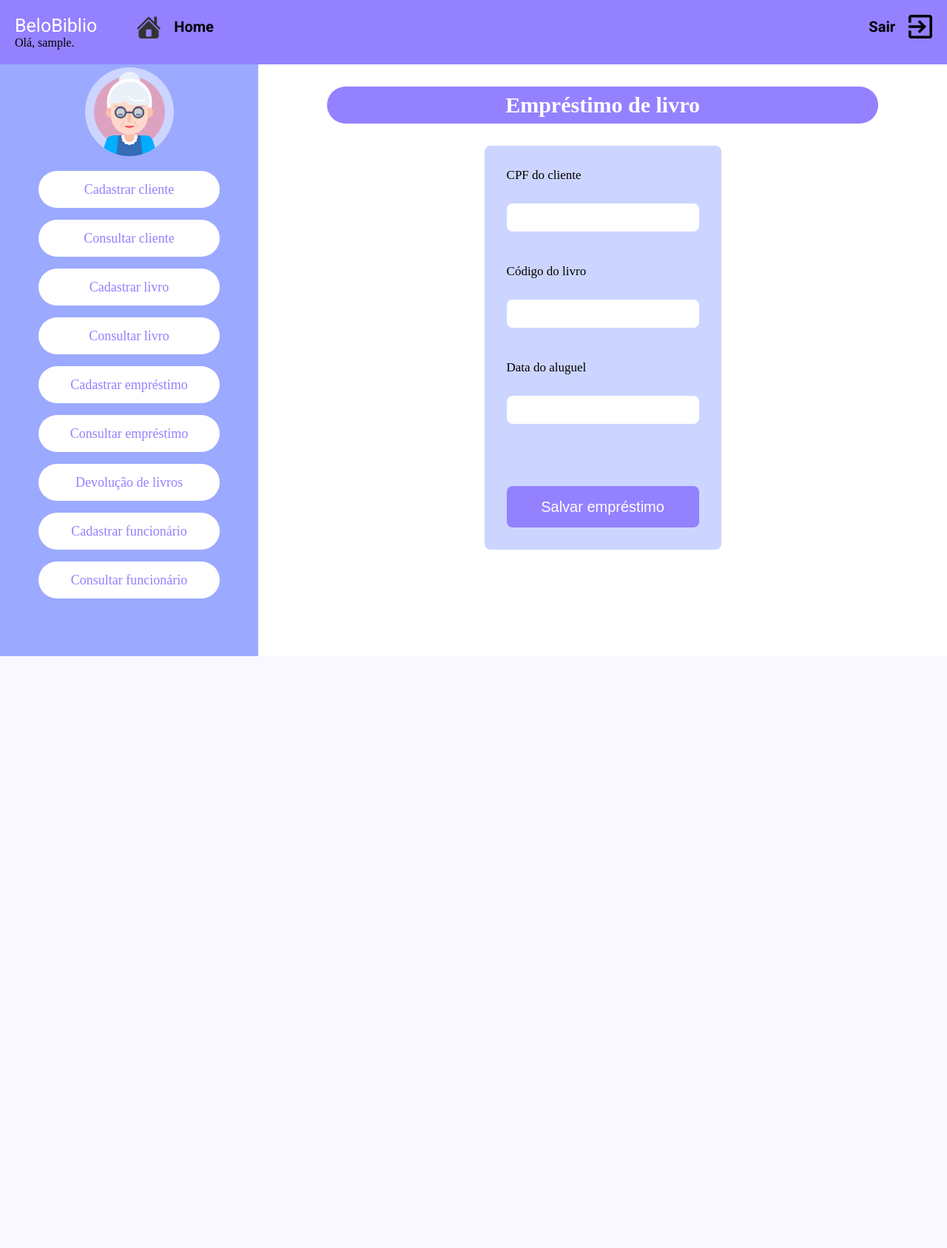
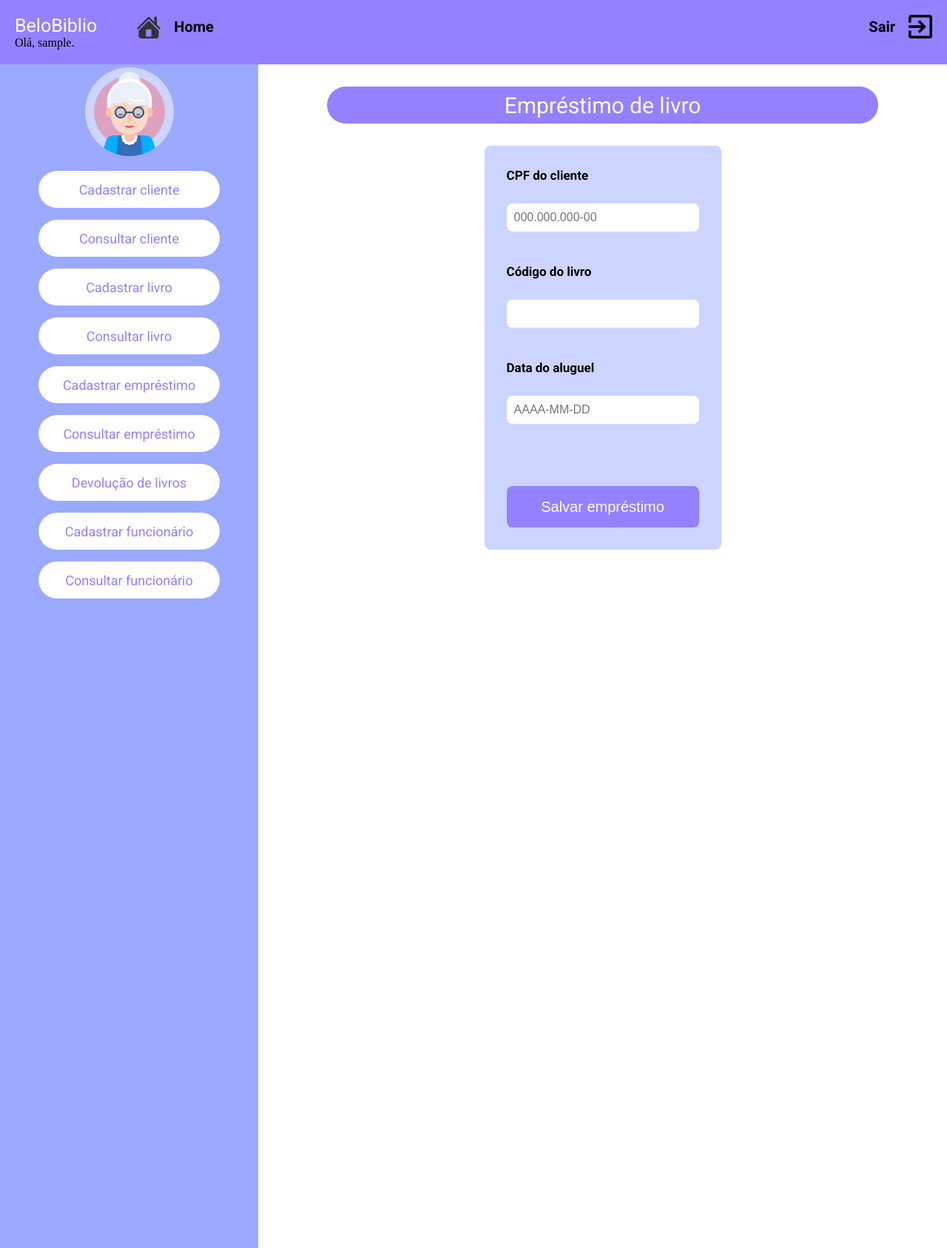
Before and after one commit to EvertonLucasGomes/Biblioteca_Versao_2-master, a PHP site: page /pages/gerenteCadastraEmprestimo.php in a window 1280 px wide. Shown: the whole page at 74% size. Before the commit the page ends 887 px from the top, so only its background shows below. Run offline with PHP 8.4, Linux system fonts and the light colour scheme; the visitor is signed in with stand-in values (Sample User, id 1); some libraries are stand-ins or nearby versions.

Commit message:
final corretions

```diff
--- a/pages/apagarCliente.php
+++ b/pages/apagarCliente.php
@@ -1,16 +1,18 @@
 <?php
 include("../scripts/login/verificaLogin.php");
+include("../scripts/util/util.php");
 ?>
 <!DOCTYPE html>
 <html lang="en">
 <head>
 <meta charset="UTF-8">
-    <meta http-equiv="X-UA-Compatible" content="IE=edge">
+<meta http-equiv="X-UA-Compatible" content="IE=edge">
     <meta name="viewport" content="width=device-width, initial-scale=1.0">
     <link rel="stylesheet" href="../styles/global.css">
     <link rel="stylesheet" href="../styles/msg.css">
+    <link rel="stylesheet" href="../styles/consulta.css">
+    <link rel="stylesheet" href="../styles/tabela.css">
     <link rel="icon" type="imagem/png" href="../assets/icon.png" />
-    <link rel="stylesheet" href="../styles/consulta.css">
     <title>Apagar cliente</title>
 </head>
     <header>
--- a/pages/apagarEmprestimo.php
+++ b/pages/apagarEmprestimo.php
@@ -1,5 +1,6 @@
 <?php
 include("../scripts/login/verificaLogin.php");
+include("../scripts/util/util.php");
 ?>
 <!DOCTYPE html>
 <html lang="en">
--- a/pages/apagarLivro.php
+++ b/pages/apagarLivro.php
@@ -1,16 +1,18 @@
 <?php
 include("../scripts/login/verificaLogin.php");
+include("../scripts/util/util.php");
 ?>
 <!DOCTYPE html>
 <html lang="en">
 <head>
 <meta charset="UTF-8">
-    <meta http-equiv="X-UA-Compatible" content="IE=edge">
+<meta http-equiv="X-UA-Compatible" content="IE=edge">
     <meta name="viewport" content="width=device-width, initial-scale=1.0">
     <link rel="stylesheet" href="../styles/global.css">
     <link rel="stylesheet" href="../styles/msg.css">
+    <link rel="stylesheet" href="../styles/consulta.css">
+    <link rel="stylesheet" href="../styles/tabela.css">
     <link rel="icon" type="imagem/png" href="../assets/icon.png" />
-    <link rel="stylesheet" href="../styles/consulta.css">
     <title>Apagar Livro</title>
 </head>
     <header>
--- a/pages/cadastroEmprestimo.php
+++ b/pages/cadastroEmprestimo.php
@@ -58,7 +58,7 @@ include("../scripts/login/verificaLogin.php");
                     <div class="field-group">
                         <div class="field">
                             <label for="aluguelData">Data do aluguel</label>
-                            <input type="text" name="aluguelData" id="aluguelData"  required>
+                            <input type="text" name="aluguelData" id="aluguelData" placeholder="AAAA-MM-DD" required>
                         </div>
                     </div>
                 </fieldset>
--- a/pages/devolverLivro.php
+++ b/pages/devolverLivro.php
@@ -37,6 +37,7 @@ include("../scripts/login/verificaLogin.php");
 
     <main>
         <strong>Devolu&ccedil;&atilde;o de livros</strong>
+        <div id="content_main">
         <?php
             require_once("../scripts/facade/conexao.php");
 
@@ -58,6 +59,7 @@ include("../scripts/login/verificaLogin.php");
         <form action="devolucaoLivros.php">
             <input type="submit" value="voltar" id="botao">
         </form>
+        </div>
     </main>
     </div>
 </body>
--- a/pages/gerenteCadastraEmprestimo.php
+++ b/pages/gerenteCadastraEmprestimo.php
@@ -47,7 +47,7 @@ include("../scripts/login/verificaLoginGerente.php");
                 <fieldset>
                     <div class="field">
                         <label for="cpfCliente">CPF do cliente</label>
-                        <input type="text" name="cpfCliente" id="cpfCliente" required>
+                        <input type="text" name="cpfCliente" id="cpfCliente" placeholder="000.000.000-00" required>
                     </div>
 
                     <div class="field-group">
@@ -61,7 +61,7 @@ include("../scripts/login/verificaLoginGerente.php");
                     <div class="field-group">
                         <div class="field">
                             <label for="aluguelData">Data do aluguel</label>
-                            <input type="text" name="aluguelData" id="aluguelData" required>
+                            <input type="text" name="aluguelData" id="aluguelData" placeholder="AAAA-MM-DD" required>
                         </div>
 
                     </div>
--- a/pages/gerenteCadastrarFuncionario.php
+++ b/pages/gerenteCadastrarFuncionario.php
@@ -79,7 +79,7 @@ include("../scripts/login/verificaLoginGerente.php");
 
                         <div class="field">
                             <label for="bairroFuncionario">Bairro</label>
-                            <input type="text" name="bairroFuncionario" id="bairro" required>
+                            <input type="text" name="bairroFuncionario" id="" required>
                         </div>
                     </div>
 
--- a/pages/gerenteCadastroCliente.php
+++ b/pages/gerenteCadastroCliente.php
@@ -74,14 +74,12 @@ include("../scripts/login/verificaLoginGerente.php");
                     <div class="field-group">
                         <div class="field">
                             <label for="cidadeCliente">Cidade</label>
-                            <select name="cidadeCliente" id="">
-                                <option value="selecionar">Selecione a cidade</option>
-                            </select>
+                            <input name="cidadeCliente" id="" required>
                         </div>
 
                         <div class="field">
                             <label for="bairroCliente">Bairro</label>
-                            <input type="text" name="bairroCliente" id="bairro" required>
+                            <input type="text" name="bairroCliente" required>
                         </div>
                     </div>
 
--- a/pages/inserirCliente.php
+++ b/pages/inserirCliente.php
@@ -45,7 +45,7 @@ include("../scripts/login/verificaLogin.php");
                 if(!util::existNumero($_POST["nameCliente"]) && !util::existNumero($_POST["cidadeCliente"]))
                 {
                     if(util::validaCPF($_POST["cpfCliente"])){
-                        if(persistencia::getInstance()->existCliente(!$_POST["cpfCliente"])){
+                        if(!persistencia::getInstance()->existCliente(!$_POST["cpfCliente"])){
                             conexao::getInstance()->salvarCliente(
                                 $_POST["cpfCliente"],
                                 strtoupper($_POST["nameCliente"]),
--- a/styles/global.css
+++ b/styles/global.css
@@ -8,6 +8,10 @@
 header {
   background: #9381ff;
   padding: 20px;
+}
+
+label {
+  font: 700 20px "Roboto", sans-serif;
 }
 
 .content {
@@ -43,7 +47,7 @@ header {
   text-decoration: none;
   display: inline;
   padding: 50px;
-  font-size: 20px;
+  font: 700 20px "Roboto", sans-serif;
   transition: background 0.3s;
 }
 
@@ -65,16 +69,16 @@ header {
 
 #content {
   display: flex;
-  height: 100vh;
+  height: 100%;
 }
 
 aside {
-  flex: 3;
   background: #9ba9ff;
   display: flex;
+  flex: 3;
   flex-direction: column;
   align-items: center;
-  height: 100%;
+  height: 200vh;
 }
 
 aside img {
@@ -93,7 +97,7 @@ aside img {
   display: flex;
   align-items: center;
   justify-content: center;
-  font-size: 18px;
+  font: 18px "Roboto", sans-serif;
   cursor: pointer;
   border: 0;
   transition: filter 0.2s;
@@ -105,9 +109,10 @@ aside img {
 }
 
 main {
-  flex: 8;
   background: #fff;
   display: flex;
+  height: auto;
+  flex: 8;
   flex-direction: column;
   align-items: center;
 }
@@ -121,7 +126,7 @@ main strong {
   display: flex;
   align-items: center;
   justify-content: center;
-  font-size: 30px;
+  font: 30px "Roboto", sans-serif;
   color: #fff;
   max-width: 860px;
 }
--- a/styles/login.css
+++ b/styles/login.css
@@ -101,8 +101,7 @@ form input {
 }
 
 button {
-  margin-top: 16px;
-  margin-top: 64px;
+  margin-top: 8%;
   height: 50px;
   border-radius: 8px;
   font-weight: 500;
--- a/styles/tabela.css
+++ b/styles/tabela.css
@@ -2,8 +2,10 @@
 
 table {
   border-radius: 3%;
-  border: solid 1px rgba(0, 0, 0, 0.418);
+  border: solid 2px rgba(0, 0, 0, 0.418);
+  box-shadow: 10px;
   width: 100%;
+  font: 18px "Roboto", sans-serif;
   background-color: #9ba9ff;
 }
 
```
Also changed, not shown: pages/gerenteInserirFuncionario.php (+3 -6 lines), 1 other file.
